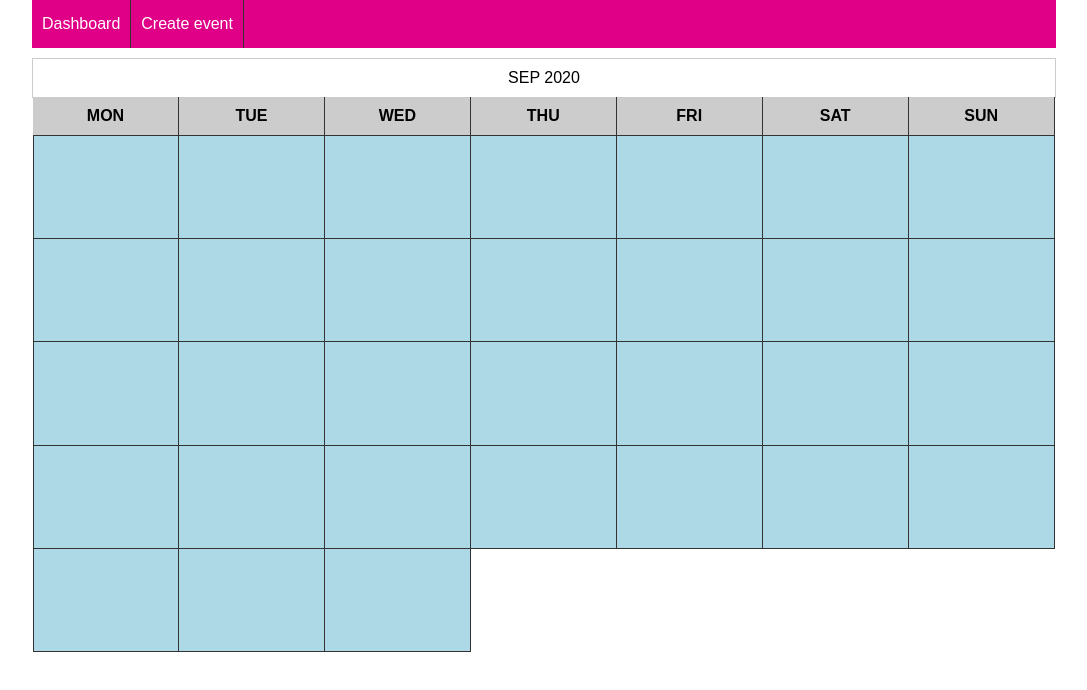
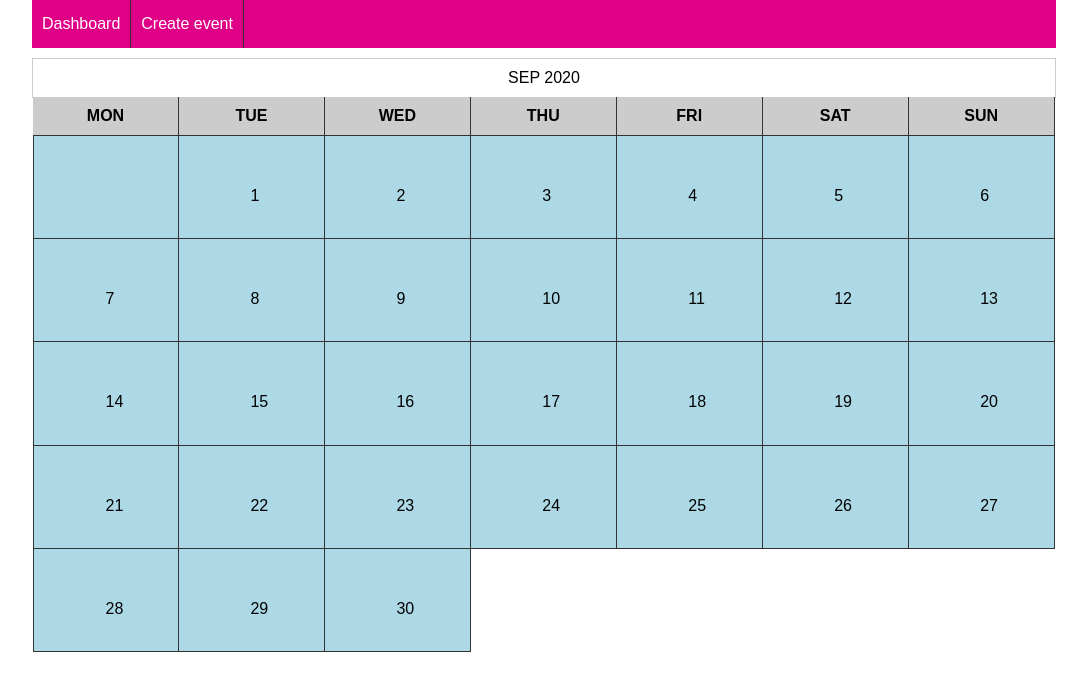
Before and after one commit to mahesh10hegde/eventtracker, a React (Create React App) app: page /dashboard in a window 1280 px wide. Shown: the top 690 px of the page, without its empty margins (96-1183 px from the left). Built offline with nearby package versions, Linux system fonts and the light colour scheme.

Commit message:
calendar component added

```diff
--- a/src/components/molecules/CalenderComponent.js
+++ b/src/components/molecules/CalenderComponent.js
@@ -66,18 +66,19 @@ export default function CalenderComponent() {
             const d = index - (startDay - 2);
 
             return (
+
               <div className="one-seventh day has-event"
                 key={index} id={d>0?d:"prevMonth"+(index+1)}
               >
                 {
-                    item.appointments.map((val)=>{
+                   item.appointments.length? item.appointments.map((val)=>{
                       return(
 
                        <div  key={val.id}> <span>{d}</span>
                       <span>{val.eventName}</span>
                       </div>
                       )
-                    })
+                    }):d>0?d:''
                   }
               </div>
             );
```
